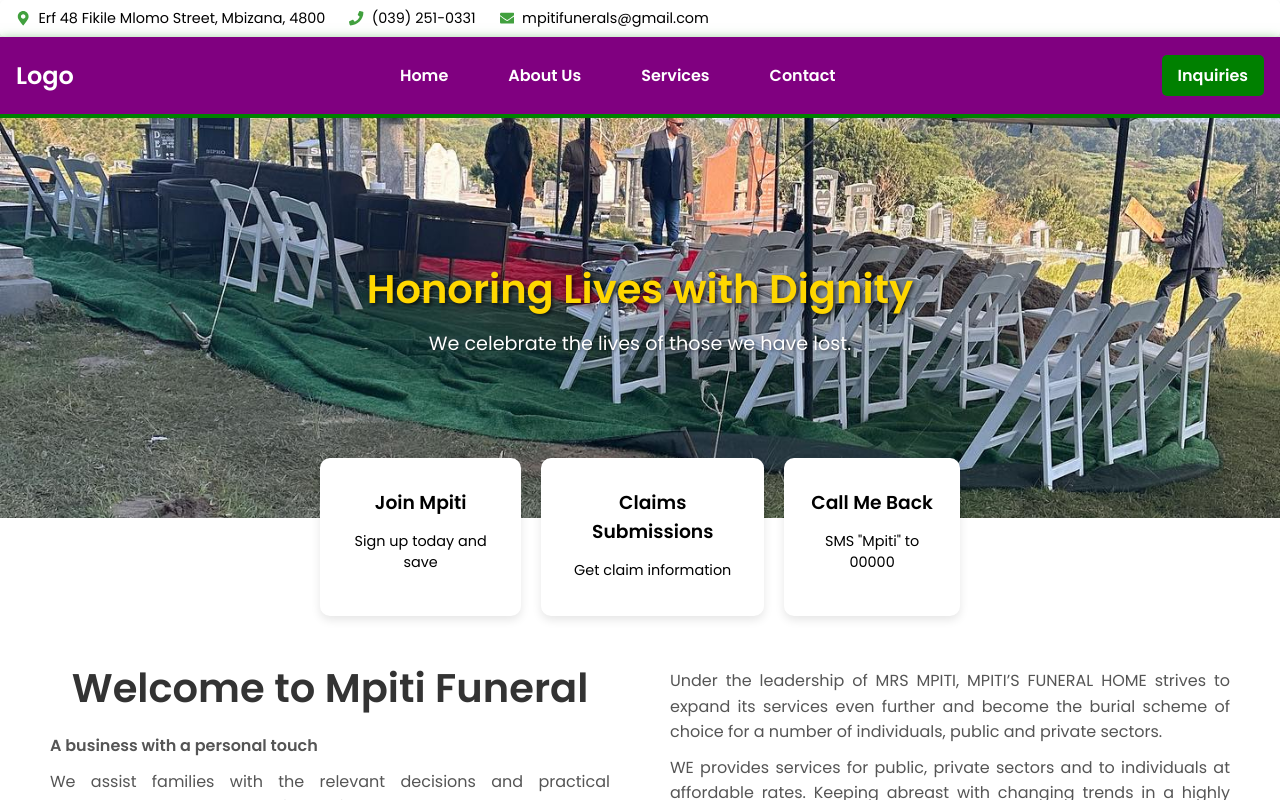
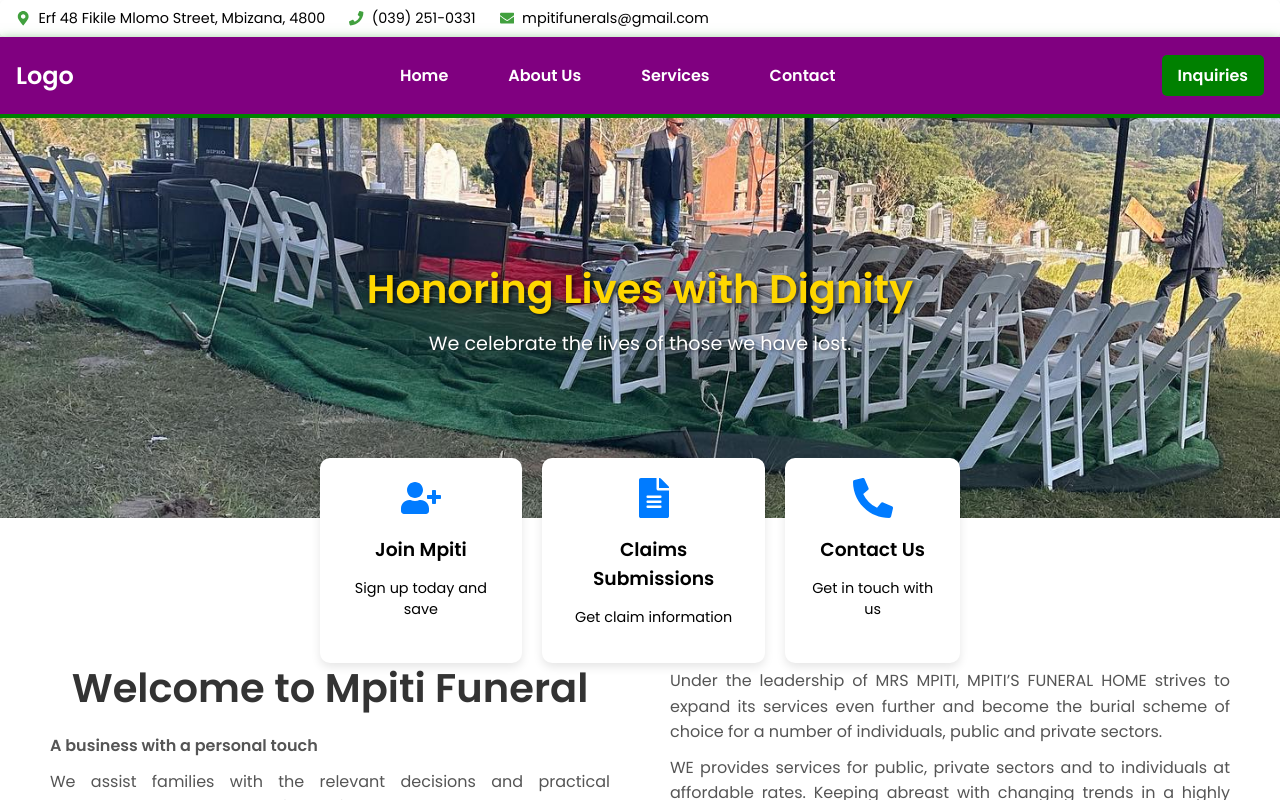
Before and after one commit to GMNT-Holdings/FuneralParlor, a Next.js app: page /home in a window 1280 px wide. Built offline with nearby package versions, Linux system fonts and the light colour scheme.

Commit message:
Add files via upload

```diff
--- a/pages/home.js
+++ b/pages/home.js
@@ -1,6 +1,8 @@
 import Head from 'next/head';
 import Carousel from '../components/Carousel'; // Import the Carousel component
 import styles from '../styles/home.module.css';
+import React from 'react';
+import { FaUserPlus, FaFileAlt, FaPhoneAlt } from 'react-icons/fa'; // Import the Font Awesome icons
 
 function HomePage() {
   return (
@@ -15,24 +17,24 @@
         <div className={styles.widgetRow}>
           <div className={styles.elementorWidgetContainer}>
             <div className={styles.iconBox}>
-              <i className={`fas fa-user-plus ${styles.icon}`}></i>
+              <FaUserPlus className={styles.icon} /> {/* User Plus Icon */}
             </div>
             <h3>Join Mpiti</h3>
             <p>Sign up today and save</p>
           </div>
           <div className={styles.elementorWidgetContainer}>
             <div className={styles.iconBox}>
-              <i className={`fas fa-file-alt ${styles.icon}`}></i>
+              <FaFileAlt className={styles.icon} /> {/* File Alt Icon */}
             </div>
             <h3>Claims Submissions</h3>
             <p>Get claim information</p>
           </div>
           <div className={styles.elementorWidgetContainer}>
             <div className={styles.iconBox}>
-              <i className={`fas fa-phone-alt ${styles.icon}`}></i>
+              <FaPhoneAlt className={styles.icon} /> {/* Phone Alt Icon */}
             </div>
-            <h3>Call Me Back</h3>
-            <p>SMS "Mpiti" to 00000</p>
+            <h3>Contact Us</h3>
+            <p>Get in touch with us</p>
           </div>
         </div>
       </div>
```
